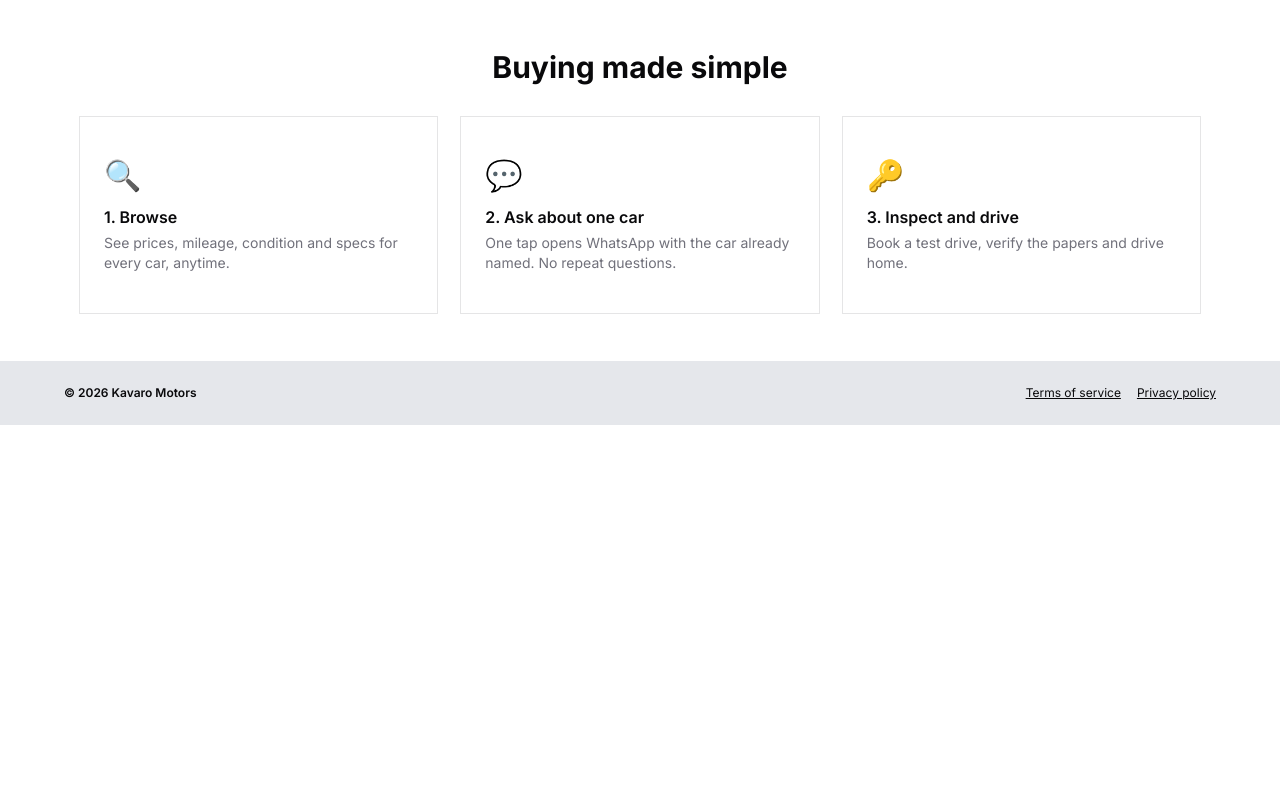
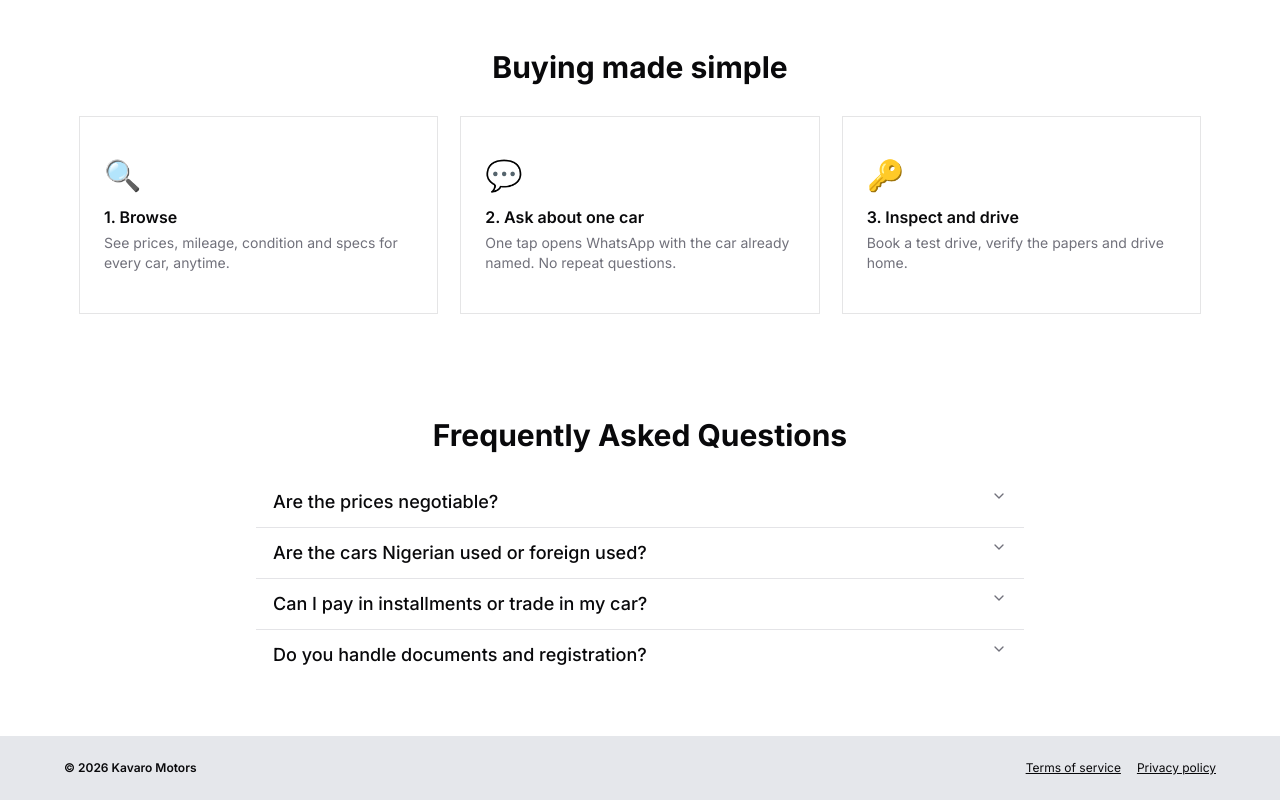
Before and after one commit to Kansoldev/car-dealership-website, a Next.js app: page / in a window 1280 px wide. Shown: the part 1513-2313 px from the top of the page. Before the commit the page ends 1938 px from the top, so only its background shows below. Built offline with nearby package versions, Linux system fonts and the light colour scheme.

Commit message:
feat: add FAQ section

```diff
--- a/app/globals.css
+++ b/app/globals.css
@@ -120,10 +120,13 @@
   * {
     @apply border-border outline-ring/50;
   }
+
   body {
     @apply bg-background text-foreground;
   }
+
   html {
     @apply font-sans;
+    scroll-behavior: smooth;
   }
 }
--- a/app/page.tsx
+++ b/app/page.tsx
@@ -4,6 +4,7 @@
 import FeaturedCars from "@/components/FeaturedCars";
 import HowItWorks from "@/components/HowItWorks";
 import Footer from "@/components/Footer";
+import FAQ from "@/components/FAQ";
 
 export default function Home() {
   return (
@@ -13,6 +14,7 @@
       <TrustBar />
       <FeaturedCars />
       <HowItWorks />
+      <FAQ />
       <Footer />
     </>
   );
--- /dev/null
+++ b/components/FAQ.tsx
@@ -0,0 +1,54 @@
+import {
+  Accordion,
+  AccordionContent,
+  AccordionItem,
+  AccordionTrigger,
+} from "@/components/ui/accordion";
+
+const faqs = [
+  {
+    q: "Are the prices negotiable?",
+    a: "Listed prices are fair market prices. Serious buyers can discuss final terms with our team.",
+  },
+  {
+    q: "Are the cars Nigerian used or foreign used?",
+    a: "Every listing is clearly labelled Foreign Used (Tokunbo) or Nigerian Used.",
+  },
+  {
+    q: "Can I pay in installments or trade in my car?",
+    a: "Yes. We accept trade-ins and work with financing partners. Ask us on WhatsApp.",
+  },
+  {
+    q: "Do you handle documents and registration?",
+    a: "All cars come with verified customs and ownership papers, and we can help with registration.",
+  },
+];
+
+function FAQ() {
+  return (
+    <section id="faq" className="w-200 max-w-full mx-auto px-4 py-14">
+      <h2 className="text-2xl text-center font-bold md:text-3xl">
+        Frequently Asked Questions
+      </h2>
+
+      <Accordion className="mt-6">
+        {faqs.map((f) => (
+          <AccordionItem
+            key={f.q}
+            value={f.q}
+            className="border-b px-4 last:border-b-0"
+          >
+            <AccordionTrigger className="text-lg hover:no-underline cursor-pointer">
+              {f.q}
+            </AccordionTrigger>
+            <AccordionContent className="text-base text-gray-500">
+              {f.a}
+            </AccordionContent>
+          </AccordionItem>
+        ))}
+      </Accordion>
+    </section>
+  );
+}
+
+export default FAQ;
--- /dev/null
+++ b/components/ui/accordion.tsx
@@ -0,0 +1,71 @@
+import { Accordion as AccordionPrimitive } from "@base-ui/react/accordion"
+import { cn } from "cn"
+import { ChevronDownIcon, ChevronUpIcon } from "lucide-react"
+
+function Accordion({ className, ...props }: AccordionPrimitive.Root.Props) {
+  return (
+    <AccordionPrimitive.Root
+      data-slot="accordion"
+      className={cn("flex w-full flex-col", className)}
+      {...props}
+    />
+  )
+}
+
+function AccordionItem({ className, ...props }: AccordionPrimitive.Item.Props) {
+  return (
+    <AccordionPrimitive.Item
+      data-slot="accordion-item"
+      className={cn("not-last:border-b", className)}
+      {...props}
+    />
+  )
+}
+
+function AccordionTrigger({
+  className,
+  children,
+  ...props
+}: AccordionPrimitive.Trigger.Props) {
+  return (
+    <AccordionPrimitive.Header className="flex">
+      <AccordionPrimitive.Trigger
+        data-slot="accordion-trigger"
+        className={cn(
+          "group/accordion-trigger relative flex flex-1 items-start justify-between rounded-none border border-transparent py-2.5 text-left text-xs font-medium transition-all outline-none hover:underline focus-visible:border-ring focus-visible:ring-1 focus-visible:ring-ring/50 focus-visible:after:border-ring aria-disabled:pointer-events-none aria-disabled:opacity-50 **:data-[slot=accordion-trigger-icon]:ml-auto **:data-[slot=accordion-trigger-icon]:size-4 **:data-[slot=accordion-trigger-icon]:text-muted-foreground",
+          className
+        )}
+        {...props}
+      >
+        {children}
+        <ChevronDownIcon data-slot="accordion-trigger-icon" className="pointer-events-none shrink-0 group-aria-expanded/accordion-trigger:hidden" />
+        <ChevronUpIcon data-slot="accordion-trigger-icon" className="pointer-events-none hidden shrink-0 group-aria-expanded/accordion-trigger:inline" />
+      </AccordionPrimitive.Trigger>
+    </AccordionPrimitive.Header>
+  )
+}
+
+function AccordionContent({
+  className,
+  children,
+  ...props
+}: AccordionPrimitive.Panel.Props) {
+  return (
+    <AccordionPrimitive.Panel
+      data-slot="accordion-content"
+      className="overflow-hidden text-xs data-open:animate-accordion-down data-closed:animate-accordion-up"
+      {...props}
+    >
+      <div
+        className={cn(
+          "h-(--accordion-panel-height) pt-0 pb-2.5 data-ending-style:h-0 data-starting-style:h-0 [&_a]:underline [&_a]:underline-offset-3 [&_a]:hover:text-foreground [&_p:not(:last-child)]:mb-4",
+          className
+        )}
+      >
+        {children}
+      </div>
+    </AccordionPrimitive.Panel>
+  )
+}
+
+export { Accordion, AccordionItem, AccordionTrigger, AccordionContent }
```
Lines whose indentation alone changed are shown as unchanged.
